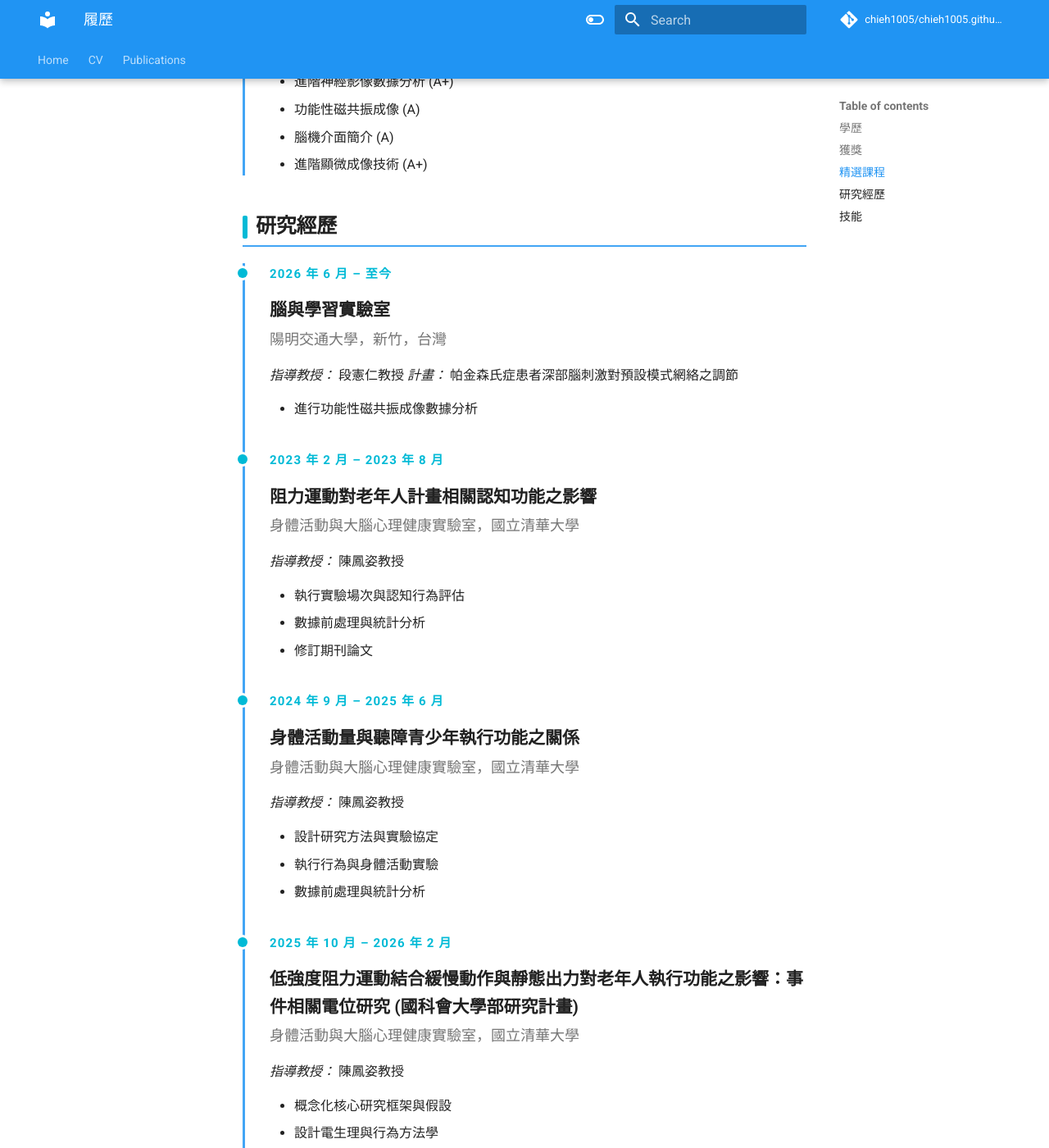
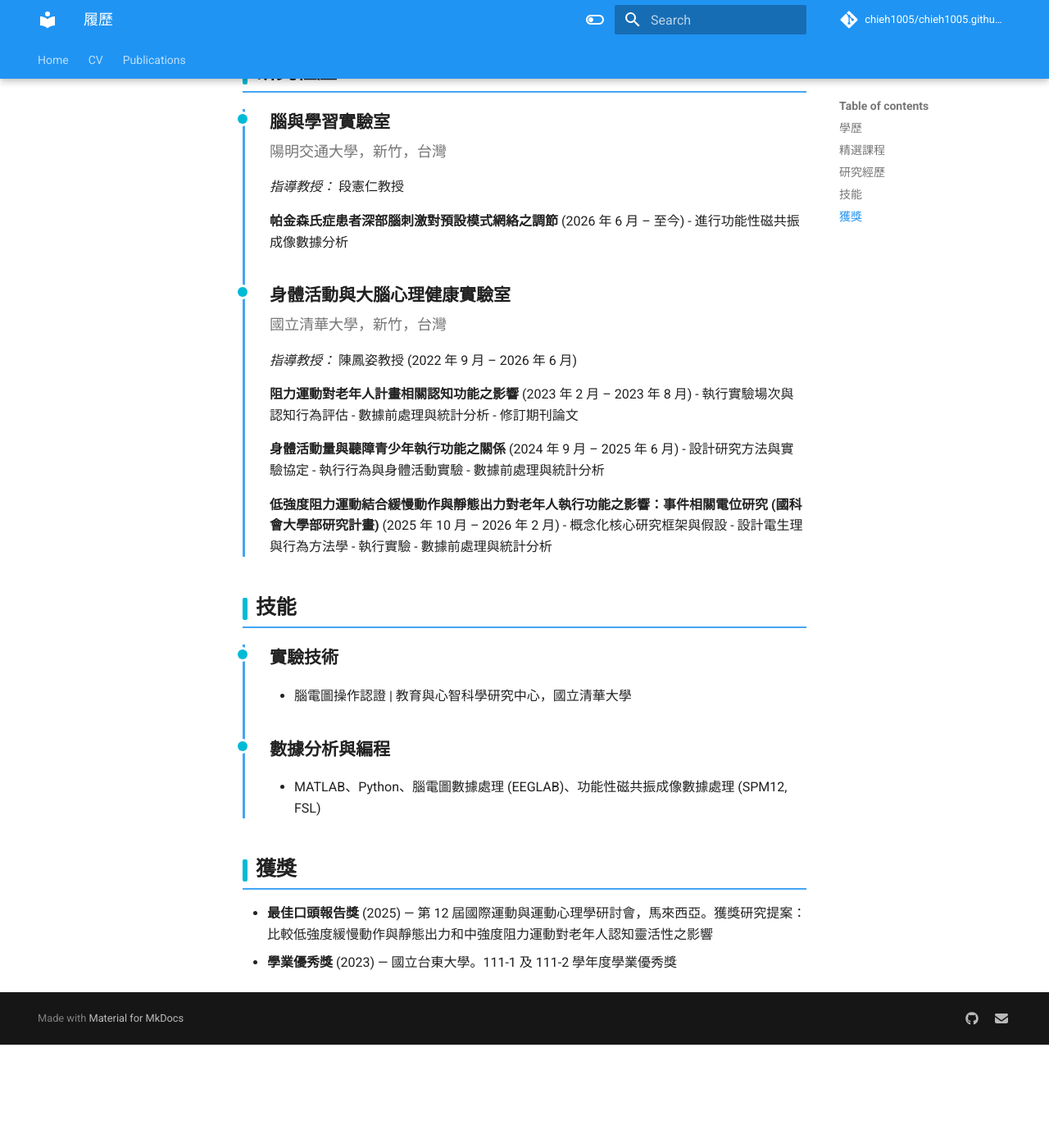
Before and after one commit to chieh1005/chieh1005.github.io, an MkDocs documentation site: the page built from docs/cv.zh.md, in a window 1280 px wide and 1400 px high, scrolled down 1557 px. Shown: the whole window at 82% size. Built offline with MkDocs 1.6.1 and Material for MkDocs 9.7.7, drawn with Linux system fonts in a browser that asks for light colours; comment, search, counter and statistics services are not loaded; after the commit the page ends 2831 px from its top, so only the background shows below that; some of the changed text lies outside the part shown.

```diff
--- a/docs/cv.zh.md
+++ b/docs/cv.zh.md
@@ -22,11 +22,6 @@
 - 研究計畫：探討低強度阻力運動結合緩慢動作與靜態出力對老年人執行功能之影響
 </div>
 </div>
-
-## 獲獎
-
-- **最佳口頭報告獎** (2025) — 第 12 屆國際運動與運動心理學研討會，馬來西亞。獲獎研究提案：比較低強度緩慢動作與靜態出力和中強度阻力運動對老年人認知靈活性之影響
-- **學業優秀獎** (2023) — 國立台東大學。111-1 及 111-2 學年度學業優秀獎
 
 ## 精選課程
 
@@ -61,44 +56,31 @@
 
 <div class="cv-timeline" markdown>
 <div class="cv-entry" markdown>
-<span class="cv-date">2026 年 6 月 – 至今</span>
 <div class="cv-title">腦與學習實驗室</div>
 <div class="cv-org">陽明交通大學，新竹，台灣</div>
 
 *指導教授：* 段憲仁教授
-*計畫：* 帕金森氏症患者深部腦刺激對預設模式網絡之調節
 
+**帕金森氏症患者深部腦刺激對預設模式網絡之調節** (2026 年 6 月 – 至今)
 - 進行功能性磁共振成像數據分析
 </div>
 <div class="cv-entry" markdown>
-<span class="cv-date">2023 年 2 月 – 2023 年 8 月</span>
-<div class="cv-title">阻力運動對老年人計畫相關認知功能之影響</div>
-<div class="cv-org">身體活動與大腦心理健康實驗室，國立清華大學</div>
+<div class="cv-title">身體活動與大腦心理健康實驗室</div>
+<div class="cv-org">國立清華大學，新竹，台灣</div>
 
-*指導教授：* 陳鳳姿教授
+*指導教授：* 陳鳳姿教授 (2022 年 9 月 – 2026 年 6 月)
 
+**阻力運動對老年人計畫相關認知功能之影響** (2023 年 2 月 – 2023 年 8 月)
 - 執行實驗場次與認知行為評估
 - 數據前處理與統計分析
 - 修訂期刊論文
-</div>
-<div class="cv-entry" markdown>
-<span class="cv-date">2024 年 9 月 – 2025 年 6 月</span>
-<div class="cv-title">身體活動量與聽障青少年執行功能之關係</div>
-<div class="cv-org">身體活動與大腦心理健康實驗室，國立清華大學</div>
 
-*指導教授：* 陳鳳姿教授
-
+**身體活動量與聽障青少年執行功能之關係** (2024 年 9 月 – 2025 年 6 月)
 - 設計研究方法與實驗協定
 - 執行行為與身體活動實驗
 - 數據前處理與統計分析
-</div>
-<div class="cv-entry" markdown>
-<span class="cv-date">2025 年 10 月 – 2026 年 2 月</span>
-<div class="cv-title">低強度阻力運動結合緩慢動作與靜態出力對老年人執行功能之影響：事件相關電位研究 (國科會大學部研究計畫)</div>
-<div class="cv-org">身體活動與大腦心理健康實驗室，國立清華大學</div>
 
-*指導教授：* 陳鳳姿教授
-
+**低強度阻力運動結合緩慢動作與靜態出力對老年人執行功能之影響：事件相關電位研究 (國科會大學部研究計畫)** (2025 年 10 月 – 2026 年 2 月)
 - 概念化核心研究框架與假設
 - 設計電生理與行為方法學
 - 執行實驗
@@ -120,3 +102,8 @@
 - MATLAB、Python、腦電圖數據處理 (EEGLAB)、功能性磁共振成像數據處理 (SPM12, FSL)
 </div>
 </div>
+
+## 獲獎
+
+- **最佳口頭報告獎** (2025) — 第 12 屆國際運動與運動心理學研討會，馬來西亞。獲獎研究提案：比較低強度緩慢動作與靜態出力和中強度阻力運動對老年人認知靈活性之影響
+- **學業優秀獎** (2023) — 國立台東大學。111-1 及 111-2 學年度學業優秀獎
```
Also changed, not shown: docs/cv.md (+12 -25 lines), site/cv.zh/index.html, site/cv/index.html, site/search/search_index.json.
